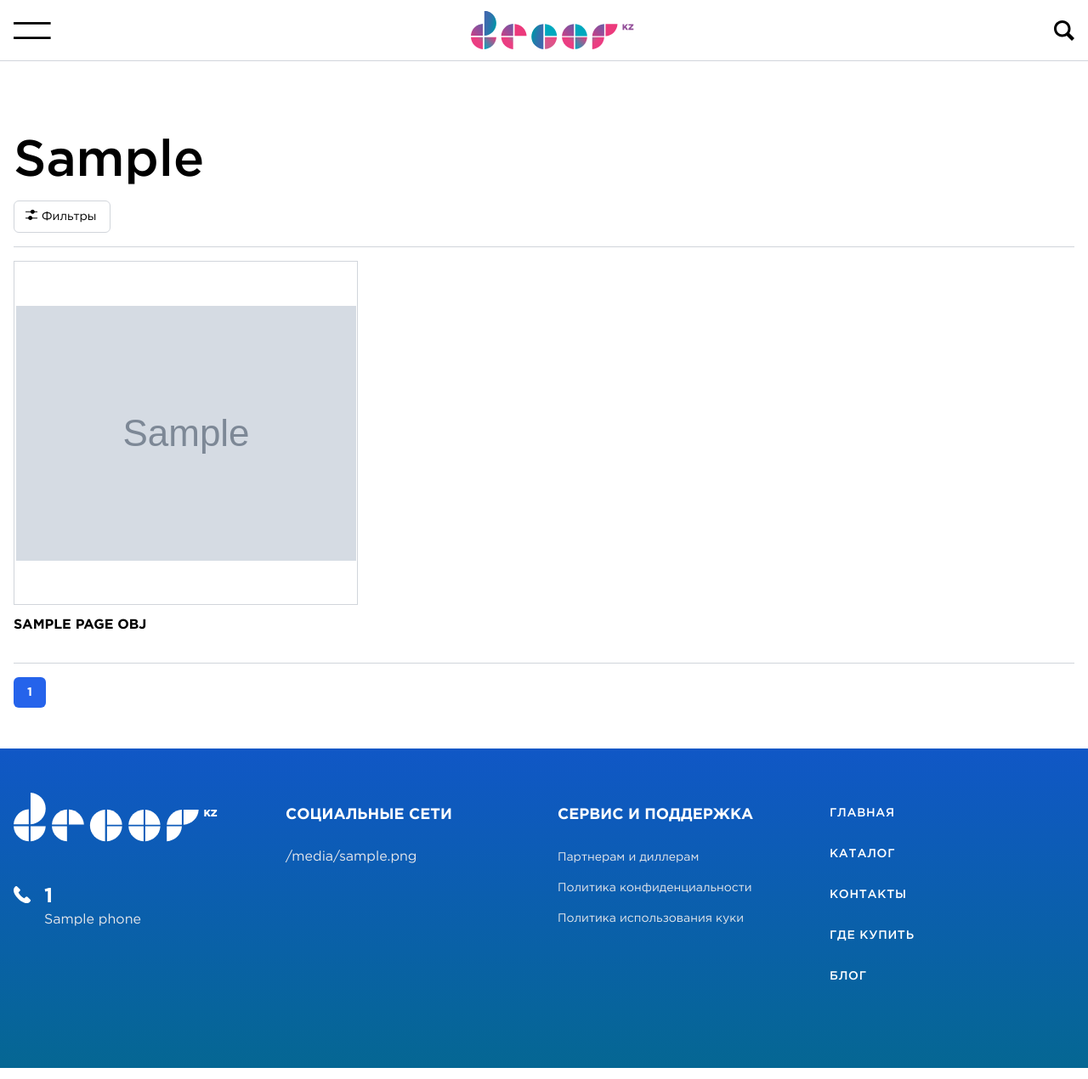
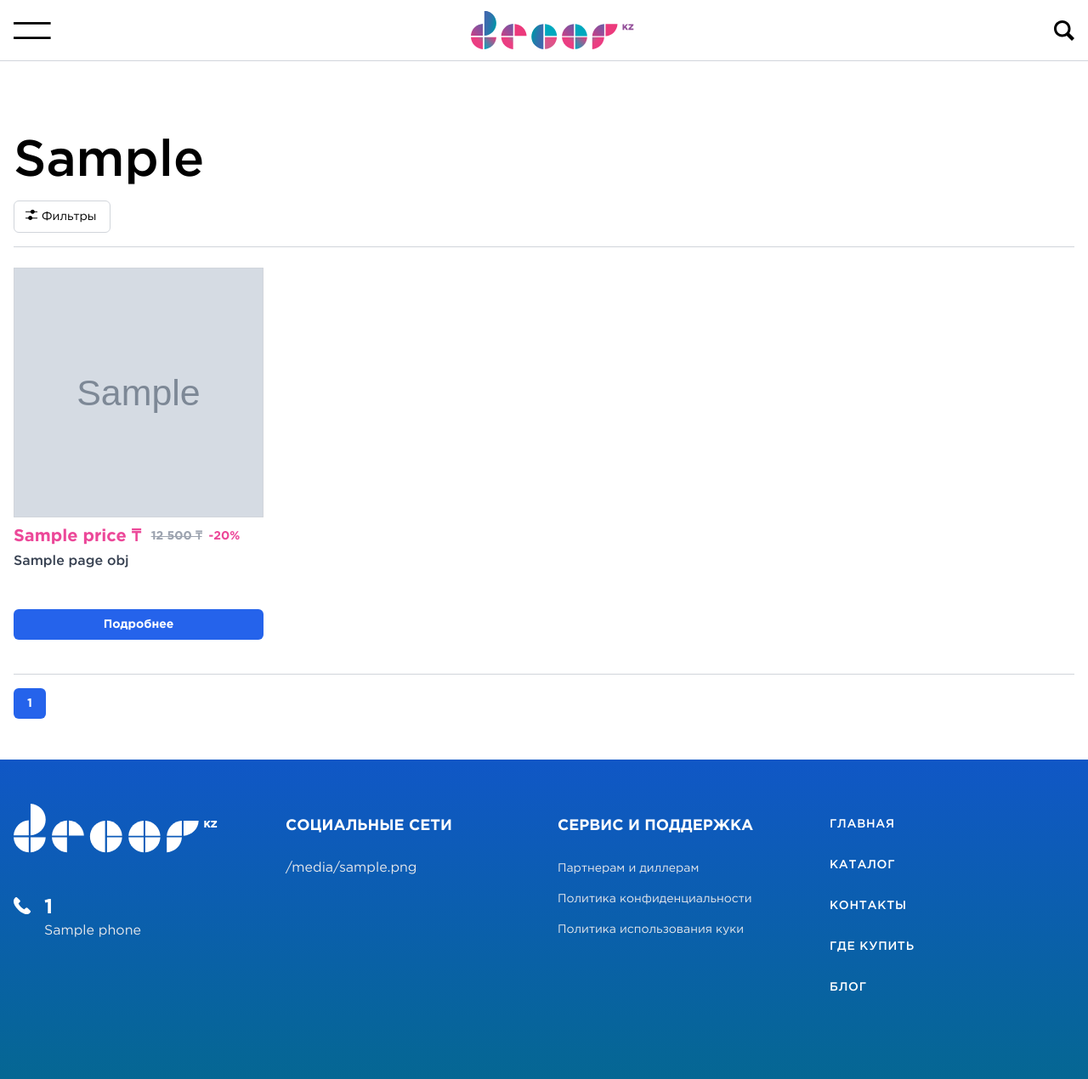
Before and after one commit to Zazh/dec-backend-django, a Django app: template templates/catalog.html in a window 1280 px wide. Shown: the whole page at 85% size. Run offline with Django 3.2, Linux system fonts and the light colour scheme; the template is opened without the code that fills it: most values are stand-ins (such as "Sample title", 1, 10 or a date in 2020); grey boxes marked "Sample" are stand-in pictures; parts of the project's set-up code (start-up, migrations or seed data) failed here and were passed over.

Commit message:
add: new logis catalog.html gallery

```diff
--- a/static/dist/styles.css
+++ b/static/dist/styles.css
@@ -731,9 +731,6 @@ video {
      -moz-user-select: none;
           user-select: none;
 }
-.resize {
-  resize: both;
-}
 .snap-x {
   scroll-snap-type: x var(--tw-scroll-snap-strictness);
 }
@@ -1468,9 +1465,32 @@ footer {
   --tw-border-opacity: 1;
   border-color: rgb(209 213 219 / var(--tw-border-opacity, 1));
 }
-
-
-/* Слайды — стопкой, показываем текущий через opacity */
+.btn-primary {
+  width: 100%;
+  border-radius: 0.375rem;
+  --tw-bg-opacity: 1;
+  background-color: rgb(37 99 235 / var(--tw-bg-opacity, 1));
+  padding-top: 0.5rem;
+  padding-bottom: 0.5rem;
+  padding-left: 0.75rem;
+  padding-right: 0.75rem;
+  font-size: 0.875rem;
+  line-height: 1.25rem;
+  font-weight: 700;
+  --tw-text-opacity: 1;
+  color: rgb(255 255 255 / var(--tw-text-opacity, 1));
+}
+.btn-primary:hover {
+  --tw-bg-opacity: 1;
+  background-color: rgb(29 78 216 / var(--tw-bg-opacity, 1));
+}
+.card-product-item:hover .btn-primary:hover {
+  --tw-bg-opacity: 1;
+  background-color: rgb(29 78 216 / var(--tw-bg-opacity, 1));
+}
+
+
+  /* Слайды — стопкой, показываем текущий через opacity */
 .product-gallery img {
   position: absolute;
   inset: 0px;
--- a/templates/catalog.html
+++ b/templates/catalog.html
@@ -23,8 +23,6 @@
       </svg>
     </a>
     {% endif %}
-
-
   </div>
   <div class="flex justify-center items-center">
     <h1 class="text-md font-medium">{{ current_category }}</h1>
@@ -47,7 +45,7 @@
   </div>
 </section>
 <!-- END subnav -->
-<section class="container-full pb-[2rem] gap-4">
+<section class="container-full pb-[2rem] gap-6">
   <div class="[ pt-[10rem] md:pt-[10rem] ] border-b-[1px] border-gray-300 col-span-full">
     <h1 class="text-4xl md:text-6xl font-medium pb-[1rem]">{{ current_category }}</h1>
     <div class="flex md:justify-between items-center pb-4">
@@ -74,33 +72,55 @@
   </div>
 
   {% for p in page_obj.object_list %}
-  <article class="md:col-span-4 lg:col-span-3 col-span-full">
-    <a href="{% url 'product-detail' slug=p.slug %}" role="link">
+  <article class="card-product-item">
+    <a href="{% url 'product-detail' slug=p.slug %}" role="link" class="block">
       <figure>
-        {% if p.image %}
-        <div class="[ border-[1px] border-gray-300 ] aspect-square w-full flex items-center justify-center overflow-hidden">
-          <img src="{{ p.image }}" class="object-cover" loading="lazy" alt="{{ p.alt }}" title="{{ p.title_attr }}">
+        {% if p.images %}
+        <div class="card-product-image product-gallery relative" style="touch-action: pan-y;">
+          {% for src in p.images %}
+            <img src="{{ src }}"
+                 class="product-image absolute inset-0 w-full h-full object-cover {% if not forloop.first %}opacity-0{% endif %}"
+                 loading="{% if forloop.first %}eager{% else %}lazy{% endif %}"
+                 alt="{{ p.alt }}" title="{{ p.title_attr }}">
+          {% endfor %}
         </div>
         {% else %}
            <div class="flex items-center justify-center bg-gray-100 text-gray-400 aspect-square w-full h-auto [ border-[1px] border-gray-300 ]" style="min-height:120px;">
             <svg xmlns="http://www.w3.org/2000/svg" fill="#000000" width="60px" height="60px" viewBox="0 0 32 32" id="icon"><defs><style>.cls-1{fill:none;}</style></defs><title>no-image</title><path d="M30,3.4141,28.5859,2,2,28.5859,3.4141,30l2-2H26a2.0027,2.0027,0,0,0,2-2V5.4141ZM26,26H7.4141l7.7929-7.793,2.3788,2.3787a2,2,0,0,0,2.8284,0L22,19l4,3.9973Zm0-5.8318-2.5858-2.5859a2,2,0,0,0-2.8284,0L19,19.1682l-2.377-2.3771L26,7.4141Z"/><path d="M6,22V19l5-4.9966,1.3733,1.3733,1.4159-1.416-1.375-1.375a2,2,0,0,0-2.8284,0L6,16.1716V6H22V4H6A2.002,2.002,0,0,0,4,6V22Z"/><rect id="_Transparent_Rectangle_" data-name="&lt;Transparent Rectangle&gt;" class="cls-1" width="32" height="32"/></svg>
         </div>
         {% endif %}
+
         <figcaption class="py-3 flex gap-1 flex-col">
-          <div class="flex items-center justify-between">
+          <div class="flex flex-col">
+            <div class="flex gap-3 items-end pb-2">
+              {% if p.price == 0 %}
+              <span class="text-xl leading-none font-bold">
+                <span itemprop="price" class="leading-none">Нет в наличии</span>
+              </span>
+              {% else %}
+              <span class="text-xl leading-none font-bold text-pink-500 " itemprop="offers" itemscope itemtype="https://schema.org/Offer">
+                <span itemprop="price" content="{{ p.price }}" class="leading-none">{{ p.price }}</span>
+                <span itemprop="priceCurrency" content="KZT">₸</span>
+              </span>
+              <span class="flex items-center gap-2">
+                <del class="text-sm font-bold text-gray-400">12 500 ₸</del>
+                <span class="text-sm font-bold text-pink-500">-20%</span>
+              </span>
+              {% endif %}
+            </div>
+
+            <div class="h-14 overflow-hidden">
               <h2 class="[ flex flex-col gap-1 ]">
-              <span class="text-md uppercase font-bold [ title-product ]">{{p.title|truncatechars:28}}</span>
+                <span class="font-medium text-gray-700">{{p.title|truncatechars:50}}</span>
               </h2>
             </div>
-          <p class="text-sm text-gray-500 font-medium flex gap-2 ]">
-<!--            {% if p.price == 0 %}-->
-<!--            <span class="price">Нет в наличии</span>-->
-<!--            {% else %}-->
-<!--            <span><span class="price">{{ p.price }}</span> ₸</span>-->
-<!--            {% endif %}-->
-          </p>
+
+          </div>
         </figcaption>
       </figure>
+      <div class="pb-4">
+        <button class="btn-primary">Подробнее</button>
+      </div>
     </a>
   </article>
   {% empty %}
@@ -179,5 +199,139 @@
     });
   </script>
 
+  <!-- BEGIN CARD GALLERY -->
+  <script>
+    (function () {
+      const isFinePointer = window.matchMedia && window.matchMedia('(pointer: fine)').matches;
+
+      document.addEventListener('DOMContentLoaded', initGalleries);
+
+      function initGalleries() {
+        document.querySelectorAll('.product-gallery').forEach(setupGallery);
+      }
+
+      function setupGallery(root) {
+        const imgs = Array.from(root.querySelectorAll('img'));
+        if (imgs.length === 0) return;
+
+        // Подготовка слайдов
+        imgs.forEach((img, i) => {
+          img.loading = i === 0 ? 'eager' : 'lazy';
+          img.decoding = 'async';
+          img.classList.add('opacity-0'); // Tailwind-метка на всякий
+        });
+        let index = 0;
+        show(index);
+
+        // Точки (если >1 фото)
+        let dotsWrap = null, dots = [];
+        if (imgs.length > 1) {
+          dotsWrap = document.createElement('div');
+          dotsWrap.className = 'pg-dots';
+          dots = imgs.map((_, i) => {
+            const d = document.createElement('button');
+            d.type = 'button';
+            d.className = 'pg-dot';
+            d.setAttribute('aria-label', `Фото ${i + 1} из ${imgs.length}`);
+            d.addEventListener('click', (e) => { e.stopPropagation(); show(i); });
+            dotsWrap.appendChild(d);
+            return d;
+          });
+          root.appendChild(dotsWrap);
+          updateDots();
+        }
+
+        // ---- Ozon-подобный «скраб» по X мышью ----
+        let rafLock = false;
+        function onMouseMoveScrub(e) {
+          if (rafLock) return;
+          rafLock = true;
+          requestAnimationFrame(() => {
+            const rect = root.getBoundingClientRect();
+            const relX = Math.min(Math.max(e.clientX - rect.left, 0), rect.width);
+            const n = imgs.length;
+            const i = Math.min(n - 1, Math.floor((relX / rect.width) * n));
+            show(i);
+            rafLock = false;
+          });
+        }
+        if (isFinePointer && imgs.length > 1) {
+          root.addEventListener('mousemove', onMouseMoveScrub);
+        }
+
+        // ---- Свайп (pointer events) ----
+        let startX = 0;
+        let lastX = 0;
+        let dragging = false;
+        let clickSuppressed = false;
+        const SWIPE_THRESH = 30;
+
+        root.addEventListener('pointerdown', (e) => {
+          root.setPointerCapture(e.pointerId);
+          startX = lastX = e.clientX;
+          dragging = true;
+          clickSuppressed = false;
+          root.style.cursor = 'grabbing';
+        });
+
+        root.addEventListener('pointermove', (e) => {
+          if (!dragging) return;
+          const dx = e.clientX - lastX;
+          if (Math.abs(e.clientX - startX) > 5) clickSuppressed = true; // чтобы не переходила ссылка
+          if (Math.abs(dx) >= SWIPE_THRESH) {
+            if (dx < 0) show(index + 1);
+            else show(index - 1);
+            lastX = e.clientX;
+          }
+        });
+
+        function endDrag(e) {
+          if (!dragging) return;
+          dragging = false;
+          root.style.cursor = '';
+          root.releasePointerCapture?.(e.pointerId);
+        }
+        root.addEventListener('pointerup', endDrag);
+        root.addEventListener('pointercancel', endDrag);
+        root.addEventListener('pointerleave', endDrag);
+
+        // Блокируем переход по ссылке, если был реальный драг
+        root.addEventListener('click', (e) => {
+          if (clickSuppressed) {
+            e.preventDefault();
+            e.stopPropagation();
+          }
+        });
+
+        // ---- helpers ----
+        function clamp(v, min, max) { return Math.max(min, Math.min(max, v)); }
+
+        function show(i) {
+          i = clamp(i, 0, imgs.length - 1);
+          if (i === index) return;
+          // скрыть текущий
+          imgs[index].classList.remove('is-active', 'opacity-100');
+          imgs[index].classList.add('opacity-0');
+          // показать новый
+          imgs[i].classList.add('is-active', 'opacity-100');
+          imgs[i].classList.remove('opacity-0');
+          index = i;
+          updateDots();
+        }
+
+        function updateDots() {
+          if (!dots.length) return;
+          dots.forEach((d, j) => d.classList.toggle('is-active', j === index));
+        }
+
+        // первая отрисовка корректна
+        imgs[0].classList.add('is-active', 'opacity-100');
+        imgs[0].classList.remove('opacity-0');
+        updateDots();
+      }
+    })();
+  </script>
+  <!-- END CARD GALLERY -->
+
 </section>
 {% endblock %}
```
Also changed, not shown: products/views.py (+7 -1 lines). Lines whose indentation alone changed are shown as unchanged.
